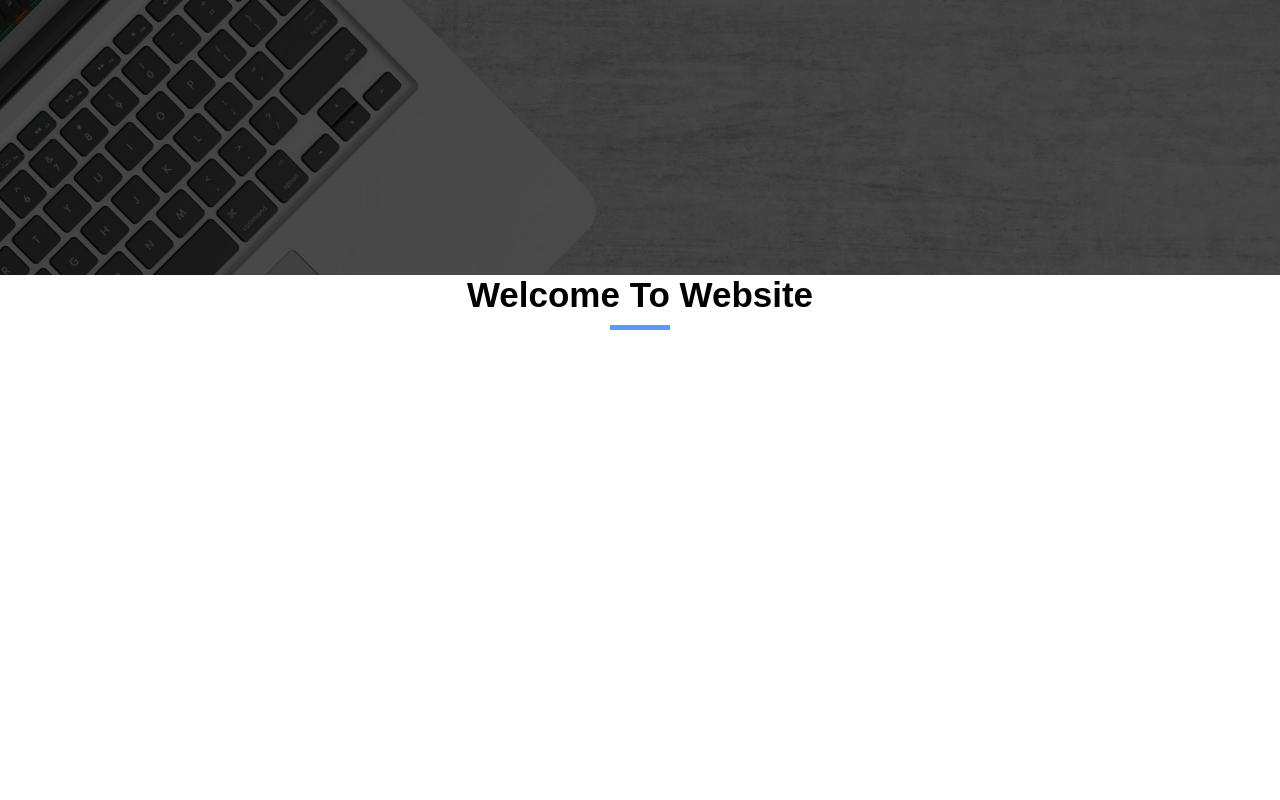
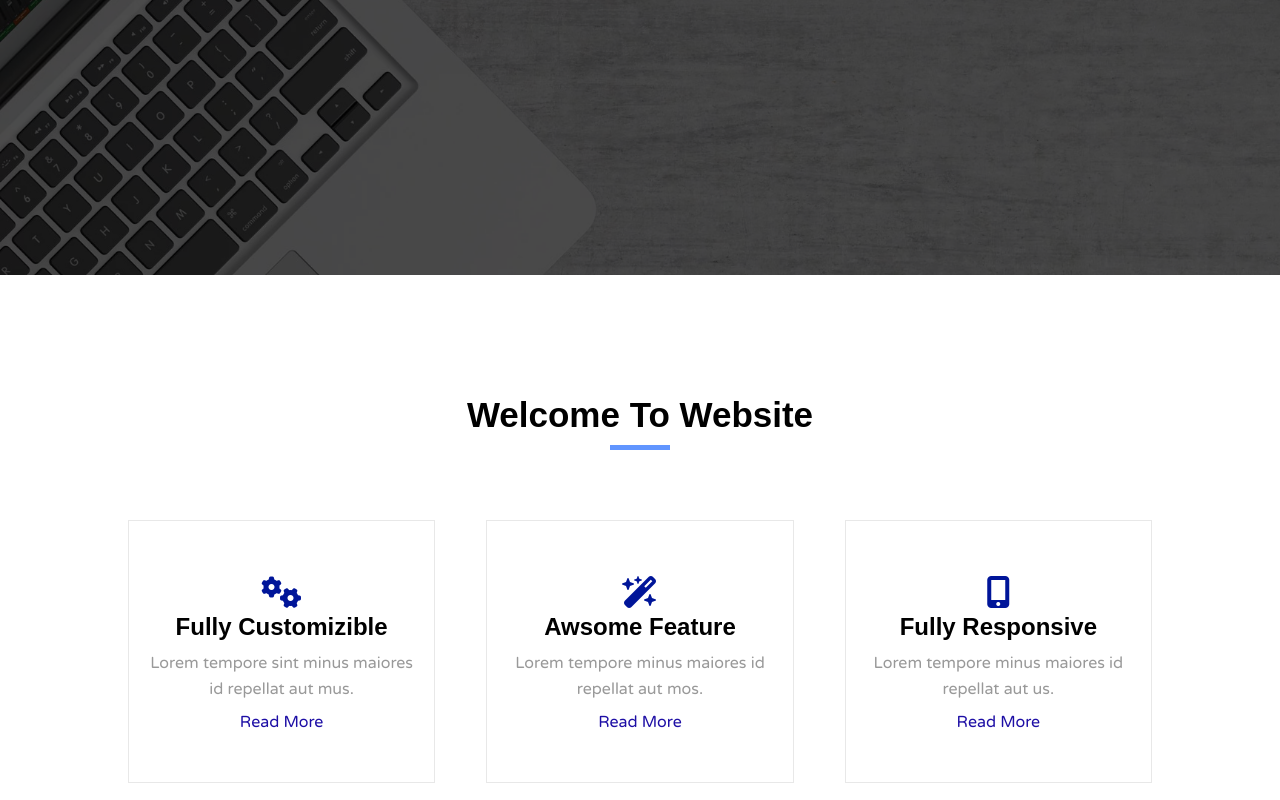
Before and after one commit to saidiii111/Template-1-new, a plain HTML site: page index.html in a window 1280 px wide. Shown: the part 525-1325 px from the top of the page. Before the commit the page ends 925 px from the top, so only its background shows below. Drawn offline with Linux system fonts and the light colour scheme.

Commit message:
styling the About Section

```diff
--- a/css/style.css
+++ b/css/style.css
@@ -37,6 +37,7 @@
   top: 0;
   left: 0;
   background-color: rgba(0, 0, 0, 0.7);
+
 }
 
 .hover-opacity {
@@ -47,6 +48,27 @@
   opacity: 0.8;
 }
 
+.ltr-effect {
+  position: relative;
+}
+
+.ltr-effect:after {
+  position: absolute;
+  content: "";
+  width: 0%;
+  height: 0%;
+  top: 0;
+  left: 0;
+  background: #333;
+  direction: ltr;
+  z-index: -1;
+  transition: width 0.5s;
+}
+
+.ltr-effect:hover:after {
+  width: 100%;
+
+}
 /* 2- General CSS Styles */
 * {
   margin: 0;
@@ -83,6 +105,10 @@ button {
 
 a {
   text-decoration: none;
+}
+
+.pd-y {
+  padding: 120px 0;
 }
 
 .section-header {
@@ -199,6 +225,52 @@ a {
 }
 
 /* About Section */
+.about {
+}
+
+.about-content {
+  overflow: hidden;
+}
+
+.about-item {
+  width: 30%;
+  float: left;
+  text-align: center;
+  border: 1px solid #e8e8e8;
+  padding: 50px 20px;
+}
+
+.about-item:hover .about-item-title {
+  color: #fff;
+}
+
+.about-item.mg {
+  margin: 0 5%;
+}
+
+.about-item .icon {
+  color: #001599;
+  margin-top: 5px;
+  padding-bottom: 5px;
+}
+
+.about-item-title {
+  text-transform: capitalize;
+  margin-bottom: 10px;
+  transition: color 0.5s;
+}
+
+.about-item-desc {
+  color: #999;
+  line-height: 1.6;
+  margin-bottom: 10px;
+}
+
+.about-item-link {
+  color: #1d0ea5;
+  text-transform: capitalize;
+}
+
 /* Portfolio Section */
 /* Service Section */
 /* Prices Section */
--- a/index.html
+++ b/index.html
@@ -33,6 +33,7 @@
                 <li><a href="#">Team</a></li>
                 <li><a href="#">Blog</a></li>
                 <li><a href="#">Contact</a></li>
+                <li><a href="#">بالعربي</a></li>
             </ul>
 
         </div> <!--  ./header-content -->
@@ -55,13 +56,44 @@
         </div> <!-- ./overlay -->
     </div> <!-- ./home -->
 
-    <!-- Section Header -->
+    <!-- Section Header
     <div class="section-header">
         <h2 class="section-title">welcome to website</h2>
         <span class="line"></span>
-    </div>
+    </div> -->
 
 
+    <!-- about-section -->
+    <div class="about pd-y">
+        <div class="section-header">
+            <h2 class="section-title">welcome to website</h2>
+            <span class="line"></span>
+        </div>
+
+        <div class="container">
+            <div class="about-content">
+                <div class="about-item ltr-effect">
+                    <i class="icon fa fa-cogs fa-2x"></i>
+                    <h2 class="about-item-title">fully customizible</h2>
+                    <p class="about-item-desc">Lorem tempore sint minus maiores id repellat aut mus.</p>
+                    <a class="about-item-link" href="#">read more</a>
+                </div>
+                <div class="about-item ltr-effect mg">
+                    <i class="icon fa fa-magic fa-2x"></i>
+                    <h2 class="about-item-title">awsome feature</h2>
+                    <p class="about-item-desc">Lorem tempore minus maiores id repellat aut mos.</p>
+                    <a class="about-item-link" href="#">read more</a>
+                </div>
+                <div class="about-item ltr-effect">
+                    <i class="icon fa fa-mobile fa-2x"></i>
+                    <h2 class="about-item-title">fully responsive</h2>
+                    <p class="about-item-desc">Lorem tempore minus maiores id repellat aut us.</p>
+                    <a class="about-item-link" href="#">read more</a>
+                </div>
+            </div>
+        </div>
+
+    </div> <!-- ./about -->
 
 
 </body>
```
